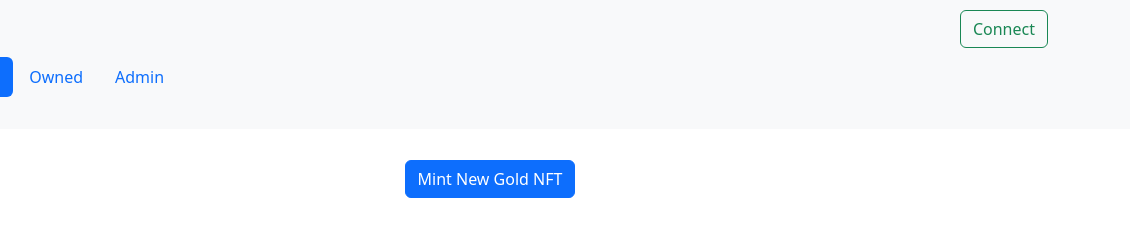
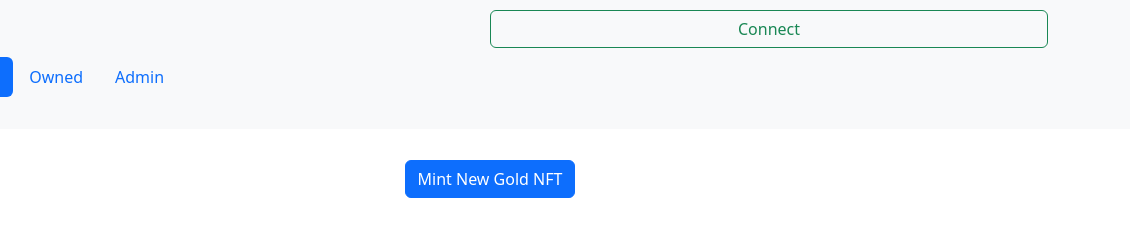
Before and after one commit to mkrzyzan/gold-nft-prootofconcept, a website: page public/indexV2.html in a window 1280 px wide. Shown: the top 243 px of the page, 150-1280 px from the left. Drawn offline with nearby package versions, Linux system fonts and the light colour scheme; grey boxes are pictures that could not be loaded.

Commit message:
width fixed

```diff
--- a/public/indexV2.html
+++ b/public/indexV2.html
@@ -19,7 +19,7 @@
                 <a class="navbar-brand" href="#">
                     <img src="https://cdn.pixabay.com/photo/2016/03/21/16/59/piggy-bank-1270926_1280.jpg" alt="Logo" width="40" class="d-inline-block align-text-top">
                 </a>
-                <button id="connectToWallet" class="btn btn-outline-success text-truncate">Connect</button>
+                <button id="connectToWallet" class="btn btn-outline-success text-truncate w-50">Connect</button>
             </div>
 
             <div class="container p-2">
```
